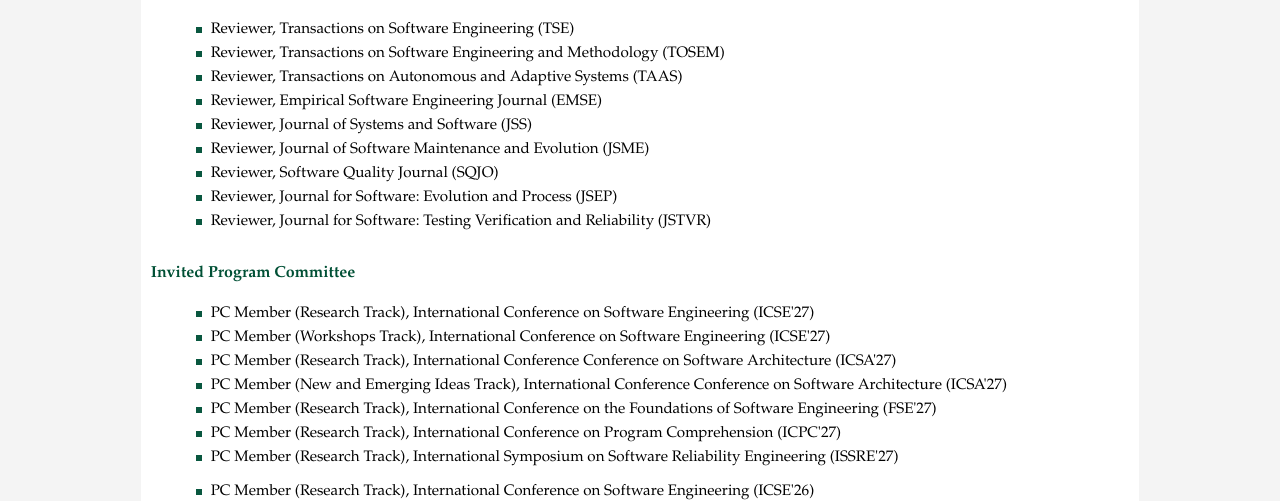
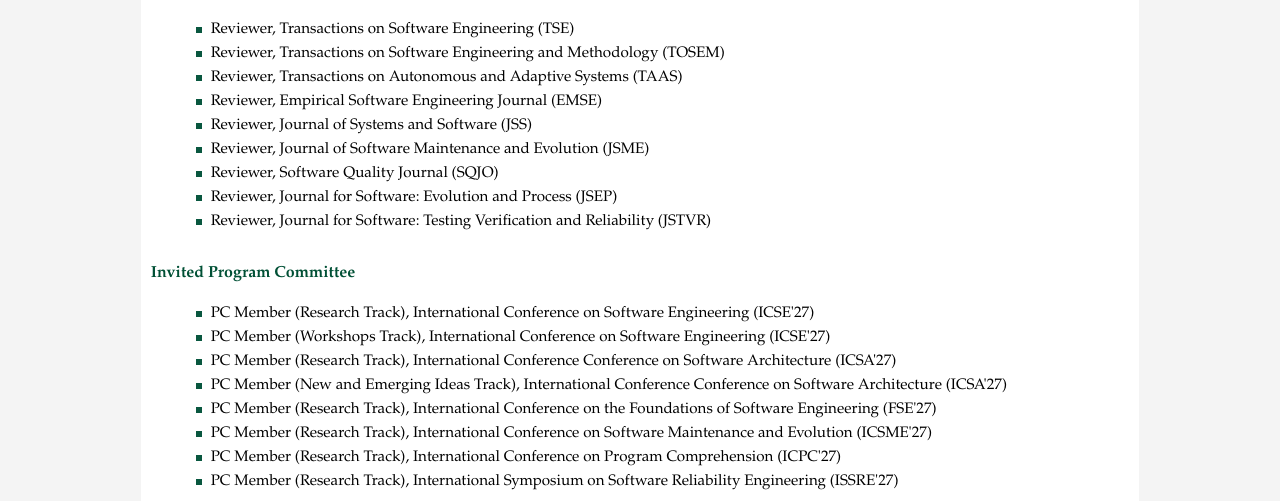
Before and after one commit to rrezarta-krasniqi/rrezarta-krasniqi.github.io, a plain HTML site: page service/service.html in a window 1280 px wide. Shown: the part 267-768 px from the top of the page. Drawn offline with Linux system fonts and the light colour scheme.

Commit message:
Add files via upload

```diff
--- a/service/service.html
+++ b/service/service.html
@@ -69,6 +69,7 @@
         <li>PC Member (Research Track), International Conference Conference on Software Architecture (ICSA'27)</li>
         <li>PC Member (New and Emerging Ideas Track), International Conference Conference on Software Architecture (ICSA'27)</li>
         <li>PC Member (Research Track), International Conference on the Foundations of Software Engineering (FSE'27)</li>
+        <li>PC Member (Research Track), International Conference on Software Maintenance and Evolution (ICSME'27)</li>
         <li>PC Member (Research Track), International Conference on Program Comprehension (ICPC'27)</li>
         <li>PC Member (Research Track), International Symposium on Software Reliability Engineering (ISSRE'27)</li>
 
```
